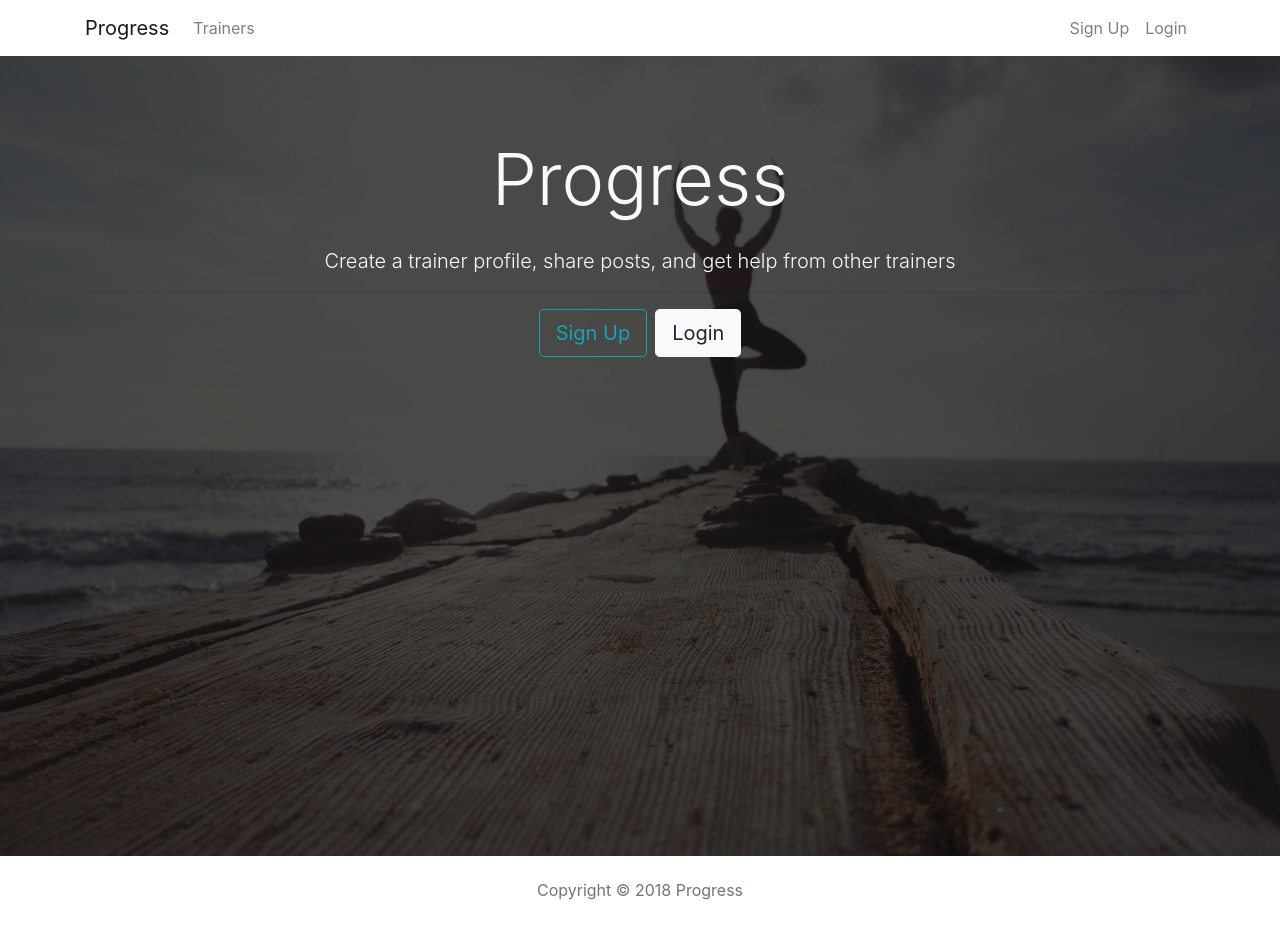
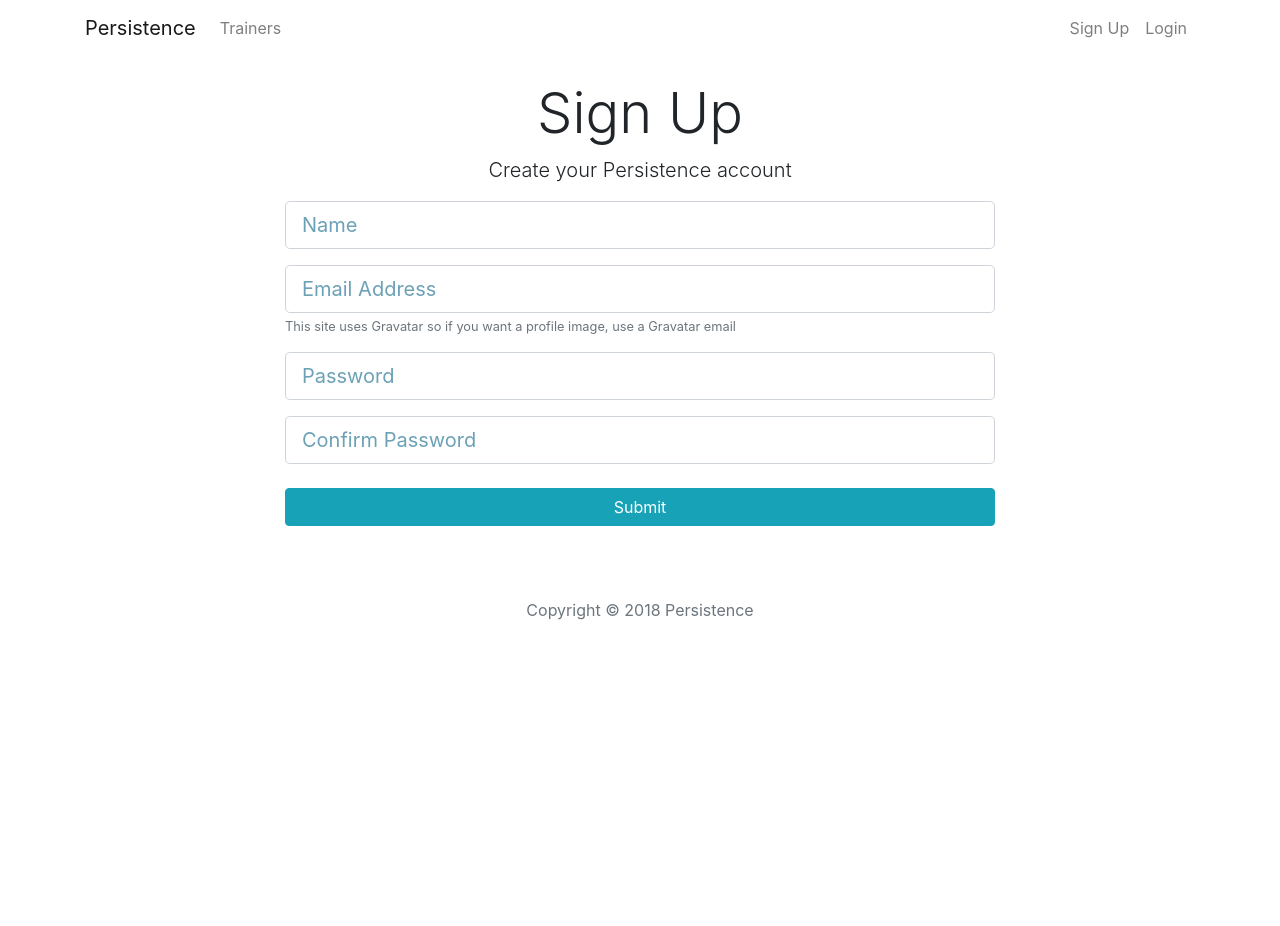
Before and after one commit to evanmc21/persistence, a React (Create React App) app in the folder client/: page /signup in a window 1280 px wide. After the commit the page ends 800 px from the top, so only its background shows below. Built offline with nearby package versions, Linux system fonts and the light colour scheme.

Commit message:
sign up form is functional

```diff
--- a/client/package.json
+++ b/client/package.json
@@ -5,6 +5,7 @@
   "dependencies": {
     "react": "^16.6.3",
     "react-dom": "^16.6.3",
+    "react-router-dom": "^4.3.1",
     "react-scripts": "2.1.1"
   },
   "scripts": {
--- a/client/public/index.html
+++ b/client/public/index.html
@@ -18,7 +18,7 @@
       crossorigin="anonymous"></script>
     <script src="https://stackpath.bootstrapcdn.com/bootstrap/4.1.3/js/bootstrap.min.js" integrity="sha384-ChfqqxuZUCnJSK3+MXmPNIyE6ZbWh2IMqE241rYiqJxyMiZ6OW/JmZQ5stwEULTy"
       crossorigin="anonymous"></script>
-    <title>Progress: A social network for personal trainers </title>
+    <title>Persistence: A social network for personal trainers </title>
   </head>
   <body>
     <noscript>
--- a/client/src/App.css
+++ b/client/src/App.css
@@ -35,5 +35,5 @@
 }
 
 .form-control::placeholder {
-  color: #bbb !important;
+  color: #6CA1B6 !important;
 }
--- a/client/src/App.js
+++ b/client/src/App.js
@@ -1,18 +1,27 @@
 import React, { Component } from 'react';
+import { BrowserRouter as Router, Route } from 'react-router-dom';
 import NavBar from './components/layout/NavBar';
 import Landing from './components/layout/Landing';
 import Footer from './components/layout/Footer';
+import Signup from './components/auth/Signup';
+import Login from './components/auth/Login';
 
 import './App.css';
 
 class App extends Component {
   render() {
     return (
-      <div className="App">
-        <NavBar />
-        <Landing />
-        <Footer />
-      </div>
+      <Router>
+        <div className="App">
+          <NavBar />
+          <Route exact path="/" component={Landing} />
+          <div className="container">
+            <Route exact path="/signup" component={Signup} />
+            <Route exact path="/login" component={Login} />
+          </div>
+          <Footer />
+        </div>
+      </Router>
     );
   }
 }
--- /dev/null
+++ b/client/src/components/auth/Login.js
@@ -0,0 +1,9 @@
+import React, { Component } from 'react';
+
+class Login extends Component {
+  render() {
+    return <div />;
+  }
+}
+
+export default Login;
--- /dev/null
+++ b/client/src/components/auth/Signup.js
@@ -0,0 +1,98 @@
+import React, { Component } from 'react';
+
+class Signup extends Component {
+  constructor() {
+    super();
+    this.state = {
+      name: '',
+      email: '',
+      password: '',
+      password2: '',
+      errors: {}
+    };
+    this.onChange = this.onChange.bind(this);
+  }
+
+  onChange = e => {
+    this.setState({
+      [e.target.name]: e.target.value
+    });
+  };
+
+  onSubmit = e => {
+    e.preventDefault();
+
+    const newUser = {
+      name: this.state.name,
+      email: this.state.email,
+      password: this.state.password,
+      password2: this.state.password2
+    };
+    console.log(newUser);
+  };
+  render() {
+    return (
+      <div className="signup">
+        <div className="container">
+          <div className="row">
+            <div className="col-md-8 m-auto">
+              <h1 className="display-4 text-center">Sign Up</h1>
+              <p className="lead text-center">
+                Create your Persistence account
+              </p>
+              <form onSubmit={this.onSubmit}>
+                <div className="form-group">
+                  <input
+                    type="text"
+                    className="form-control form-control-lg"
+                    placeholder="Name"
+                    name="name"
+                    value={this.state.name}
+                    onChange={this.onChange}
+                  />
+                </div>
+                <div className="form-group">
+                  <input
+                    type="email"
+                    className="form-control form-control-lg"
+                    placeholder="Email Address"
+                    name="email"
+                    value={this.state.email}
+                    onChange={this.onChange}
+                  />
+                  <small className="form-text text-muted">
+                    This site uses Gravatar so if you want a profile image, use
+                    a Gravatar email
+                  </small>
+                </div>
+                <div className="form-group">
+                  <input
+                    type="password"
+                    className="form-control form-control-lg"
+                    placeholder="Password"
+                    name="password"
+                    value={this.state.password}
+                    onChange={this.onChange}
+                  />
+                </div>
+                <div className="form-group">
+                  <input
+                    type="password"
+                    className="form-control form-control-lg"
+                    placeholder="Confirm Password"
+                    name="password2"
+                    value={this.state.password2}
+                    onChange={this.onChange}
+                  />
+                </div>
+                <input type="submit" className="btn btn-info btn-block mt-4" />
+              </form>
+            </div>
+          </div>
+        </div>
+      </div>
+    );
+  }
+}
+
+export default Signup;
--- a/client/src/components/layout/Footer.js
+++ b/client/src/components/layout/Footer.js
@@ -3,7 +3,7 @@
 export default () => {
   return (
     <footer className="bg-white text-secondary mt-5 p-4 text-center">
-      Copyright &copy; {new Date().getFullYear()} Progress
+      Copyright &copy; {new Date().getFullYear()} Persistence
     </footer>
   );
 };
--- a/client/src/components/layout/Landing.js
+++ b/client/src/components/layout/Landing.js
@@ -1,4 +1,5 @@
 import React, { Component } from 'react';
+import { Link } from 'react-router-dom';
 
 class Landing extends Component {
   render() {
@@ -8,22 +9,19 @@
           <div className="container">
             <div className="row">
               <div className="col-md-12 text-center">
-                <h1 className="display-3 mb-4">Progress</h1>
+                <h1 className="display-3 mb-4">Persistence</h1>
                 <p className="lead">
                   {' '}
                   Create a trainer profile, share posts, and get help from other
                   trainers
                 </p>
                 <hr />
-                <a
-                  href="register.html"
-                  className="btn btn-lg btn-outline-info mr-2"
-                >
+                <Link to="/signup" className="btn btn-lg btn-outline-info mr-2">
                   Sign Up
-                </a>
-                <a href="login.html" className="btn btn-lg btn-light">
+                </Link>
+                <Link to="/login" className="btn btn-lg btn-light">
                   Login
-                </a>
+                </Link>
               </div>
             </div>
           </div>
--- a/client/src/components/layout/NavBar.js
+++ b/client/src/components/layout/NavBar.js
@@ -1,13 +1,14 @@
 import React, { Component } from 'react';
+import { Link } from 'react-router-dom';
 
 class NavBar extends Component {
   render() {
     return (
       <nav className="navbar navbar-expand-sm navbar-light bg-white mb-4">
         <div className="container">
-          <a className="navbar-brand" href="landing.html">
-            Progress
-          </a>
+          <Link className="navbar-brand" to="/">
+            Persistence
+          </Link>
           <button
             className="navbar-toggler"
             type="button"
@@ -20,23 +21,23 @@
           <div className="collapse navbar-collapse" id="mobile-nav">
             <ul className="navbar-nav mr-auto">
               <li className="nav-item">
-                <a className="nav-link" href="profiles.html">
+                <Link className="nav-link" to="/profiles">
                   {' '}
                   Trainers
-                </a>
+                </Link>
               </li>
             </ul>
 
             <ul className="navbar-nav ml-auto">
               <li className="nav-item">
-                <a className="nav-link" href="register.html">
+                <Link className="nav-link" to="/signup">
                   Sign Up
-                </a>
+                </Link>
               </li>
               <li className="nav-item">
-                <a className="nav-link" href="login.html">
+                <Link className="nav-link" to="/login">
                   Login
-                </a>
+                </Link>
               </li>
             </ul>
           </div>
```
